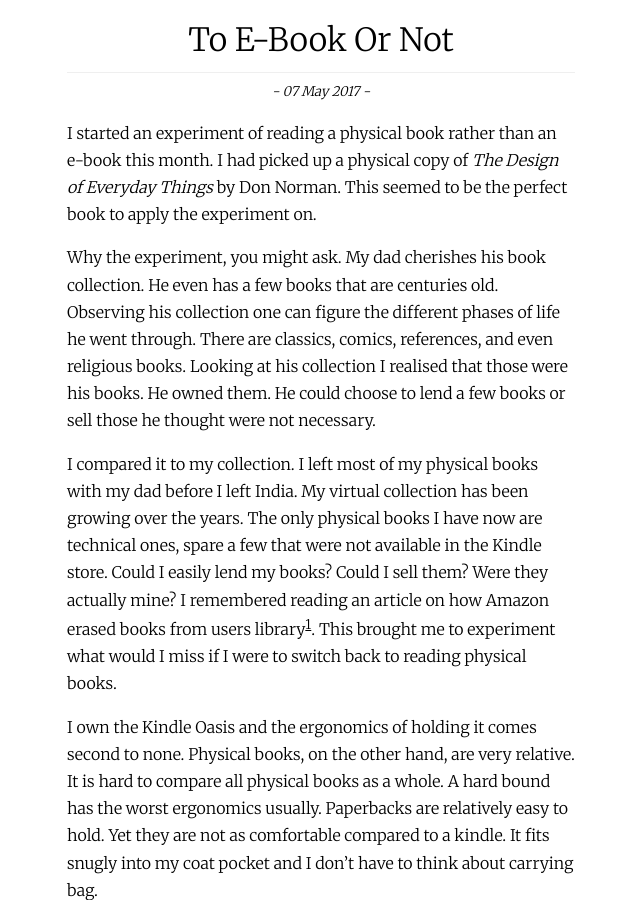
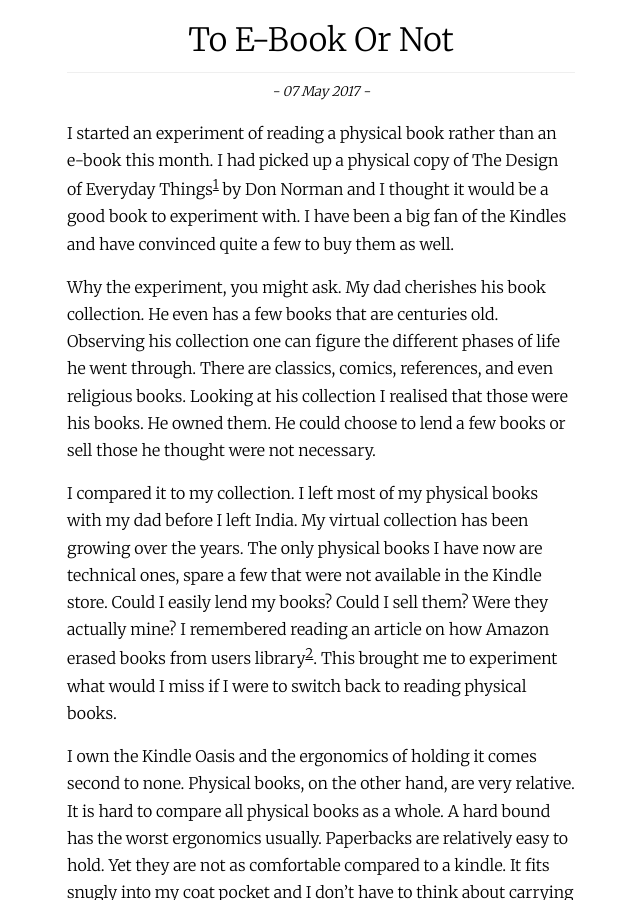
Before and after one commit to satran/satran.github.io, a Jekyll site: the page built from _posts/2017-05-07-To_ebook_or_not.md, in a window 1280 px wide and 900 px high. Shown: the whole window, without its empty margins (319-959 px from the left). Built offline with Jekyll 4.4.1, drawn with Linux system fonts in a browser that asks for light colours; some of the changed text lies outside the part shown.

Commit message:
Add link to amazon book

```diff
--- a/_posts/2017-05-07-To_ebook_or_not.md
+++ b/_posts/2017-05-07-To_ebook_or_not.md
@@ -4,11 +4,11 @@ title: To e-book or not
 summary:
 ---
 
-I started an experiment of reading a physical book rather than an e-book this month. I had picked up a physical copy of _The Design of Everyday Things_ by Don Norman. This seemed to be the perfect book to apply the experiment on.
+I started an experiment of reading a physical book rather than an e-book this month. I had picked up a physical copy of The Design of Everyday Things<sup>[1](#1-amazon-link-the-design-of-everyday-things-by-don-norman)</sup> by Don Norman and I thought it would be a good book to experiment with. I have been a big fan of the Kindles and have convinced quite a few to buy them as well.
 
 Why the experiment, you might ask. My dad cherishes his book collection. He even has a few books that are centuries old. Observing his collection one can figure the different phases of life he went through. There are classics, comics, references, and even religious books. Looking at his collection I realised that those were his books. He owned them. He could choose to lend a few books or sell those he thought were not necessary.
 
-I compared it to my collection. I left most of my physical books with my dad before I left India. My virtual collection has been growing over the years. The only physical books I have now are technical ones, spare a few that were not available in the Kindle store. Could I easily lend my books? Could I sell them? Were they actually mine? I remembered reading an article on how Amazon erased books from users library<sup>[1](#1--amazon-erases-orwell-books-from-kindle)</sup>. This brought me to experiment what would I miss if I were to switch back to reading physical books.
+I compared it to my collection. I left most of my physical books with my dad before I left India. My virtual collection has been growing over the years. The only physical books I have now are technical ones, spare a few that were not available in the Kindle store. Could I easily lend my books? Could I sell them? Were they actually mine? I remembered reading an article on how Amazon erased books from users library<sup>[2](#2--amazon-erases-orwell-books-from-kindle)</sup>. This brought me to experiment what would I miss if I were to switch back to reading physical books.
 
 I own the Kindle Oasis and the ergonomics of holding it comes second to none. Physical books, on the other hand, are very relative. It is hard to compare all physical books as a whole. A hard bound has the worst ergonomics usually. Paperbacks are relatively easy to hold. Yet they are not as comfortable compared to a kindle. It fits snugly into my coat pocket and I don't have to think about carrying bag.
 
@@ -28,4 +28,6 @@ After a long day of staring at the monitor, it is refreshing to have a look at s
 
 Reading a physical book again has been very good. I don't think I will be rushing to swap all my e-books to physical ones. The experiment has taught me that I still enjoy reading physical books and there is nothing substantial that I will miss from e-books. In the future, someone may create a device that overcomes many of the limitations. In the meanwhile, I will continue to buy more physical books and enjoy the craftsmanship that goes into each one of them assured that it belongs to me.
 
-##### 1  [Amazon Erases Orwell Books From Kindle](http://www.nytimes.com/2009/07/18/technology/companies/18amazon.html?_r=0)
+##### 1 [Amazon link: The Design of Everyday Things by Don Norman](http://amzn.to/2pa9SfX)
+
+##### 2  [Amazon Erases Orwell Books From Kindle](http://www.nytimes.com/2009/07/18/technology/companies/18amazon.html?_r=0)
```
